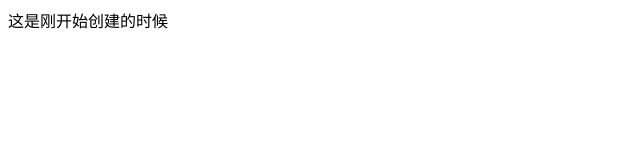
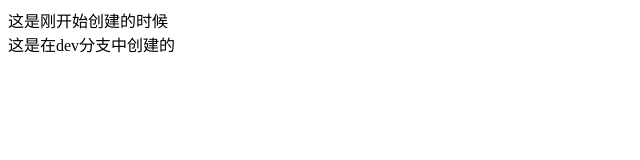
Before and after one commit to gaozhanssbydtf/test1, a plain HTML site: page index.html in a window 1280 px wide. Shown: the whole page, without its empty margins (0-640 px from the left). Drawn offline with Linux system fonts and the light colour scheme.

Commit message:
den分支中创建了一个div

```diff
--- a/index.html
+++ b/index.html
@@ -7,5 +7,6 @@
 </head>
 <body>
   <div>这是刚开始创建的时候</div>
+  <div>这是在dev分支中创建的</div>
 </body>
 </html>
```
